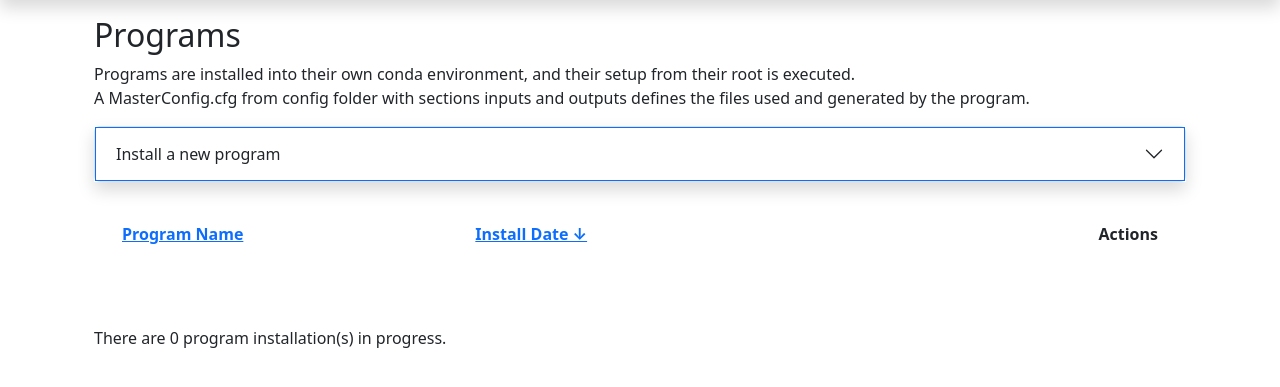
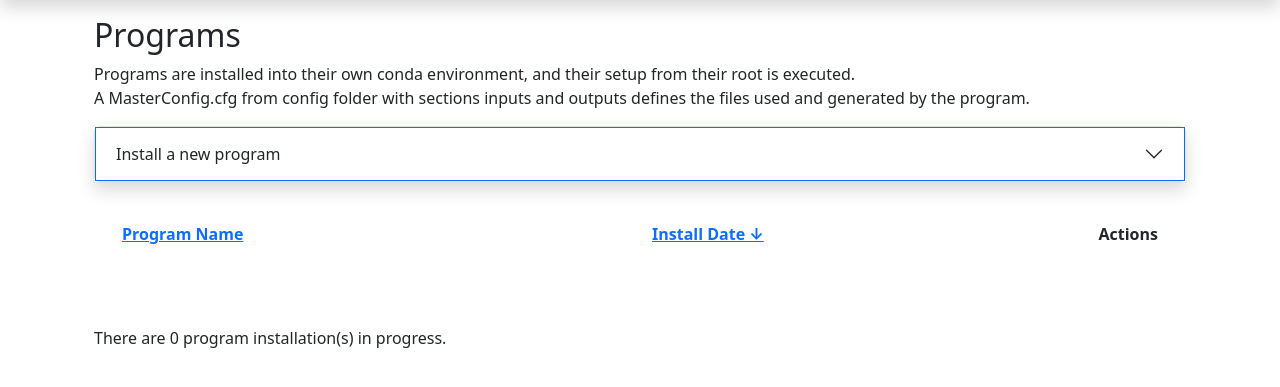
Before and after one commit to danieltuzes/gep_host_service, a Flask app: page /programs in a window 1280 px wide. Shown: the part 56-443 px from the top of the page. Run offline with Flask 3, Linux system fonts and the light colour scheme; some libraries are stand-ins or nearby versions.

Commit message:
adjust column with for runs and programs

```diff
--- a/gep_host/templates/programs.html
+++ b/gep_host/templates/programs.html
@@ -134,7 +134,7 @@
     <!-- installed programs -->
     <div class="container my-4">
         <div class="row mb-2">
-            <div class="col">
+            <div class="col-6">
                 <a
                     href="{{ url_for('main_routes.programs', column='program_name', direction='desc' if direction == 'asc' and column == 'program_name' else 'asc') }}">
                     Program Name
@@ -142,7 +142,7 @@
                     {{'↓' if direction == 'desc' and column == 'program_name'}}
                 </a>
             </div>
-            <div class="col">
+            <div class="col-3">
                 <a
                     href="{{ url_for('main_routes.programs', column='upload_date', direction='desc' if direction == 'asc' and column == 'upload_date' else 'asc') }}">
                     Install Date
@@ -150,11 +150,11 @@
                     {{'↓' if direction == 'desc' and column == 'upload_date'}}
                 </a>
             </div>
-            <div class="col text-end">Actions</div>
+            <div class="col-3 text-end">Actions</div>
         </div>
         {% for program in programs.itertuples() %}
         <div class="row toggle-row" id="{{ program.program_name | name_to_html_id }}">
-            <div class="col">
+            <div class="col-6">
                 <span data-bs-toggle="tooltip" data-bs-placement="top" title="{{ program.status }}">
                     {% if program.status == "Installed" %}
                     <span class="badge rounded-pill bg-success">✓</span>
@@ -166,8 +166,8 @@
                 </span>
                 {{ program.program_name }}
             </div>
-            <div class="col">{{ program.upload_date }}</div>
-            <div class="col text-end">
+            <div class="col-3">{{ program.upload_date }}</div>
+            <div class="col-3 text-end">
 
                 <div class="btn-group">
                     {% if program.source.startswith("http") %}
```
Also changed, not shown: gep_host/templates/runs.html (+8 -8 lines).
